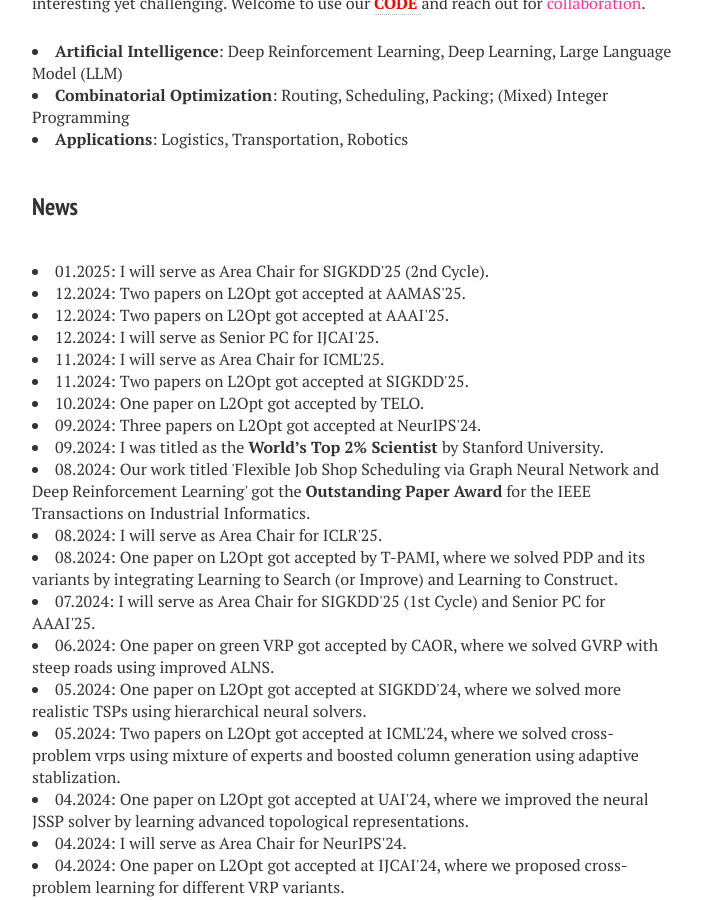
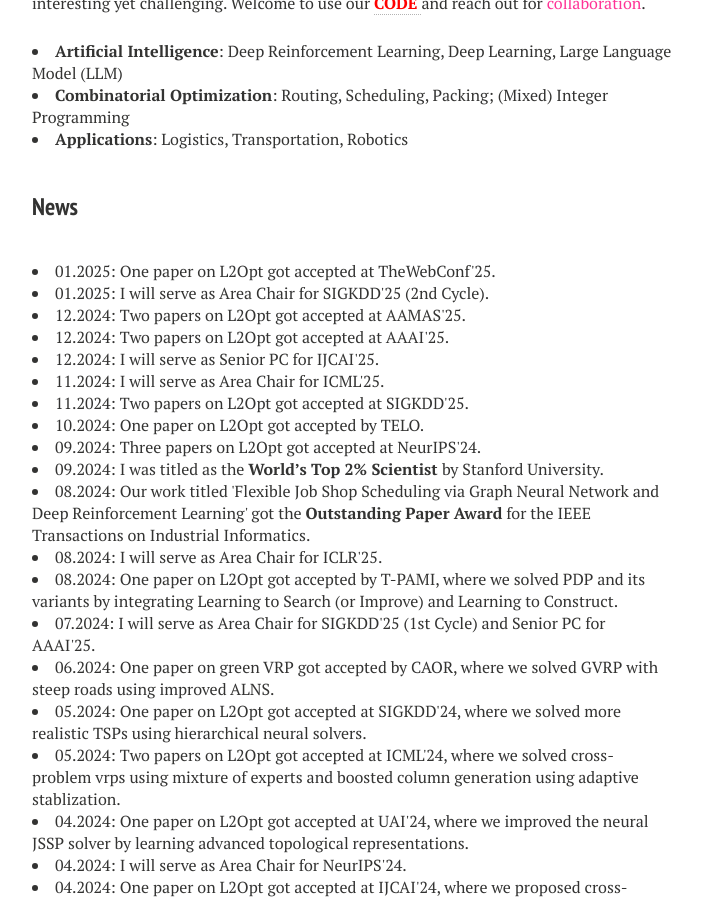
Before and after one commit to zhiguangcaosg/zhiguangcaosg.github.io, a Jekyll site: the page built from index.md, in a window 1280 px wide and 900 px high, scrolled down 812 px. Shown: the whole window, without its empty margins (288-990 px from the left). Built offline with Jekyll 4.4.1, drawn with Linux system fonts in a browser that asks for light colours; nearby versions of some CDN libraries.

Commit message:
Update index.md

```diff
--- a/index.md
+++ b/index.md
@@ -38,6 +38,10 @@ image: banner1.png
 </li>
 
 <h3 style="margin-bottom:-8px;padding-top:20px;">News</h3> <br>
+
+<li>
+01.2025:  One paper on L2Opt got accepted at TheWebConf'25.
+</li>
 
 <li>
 01.2025:  I will serve as Area Chair for SIGKDD'25 (2nd Cycle).
```
